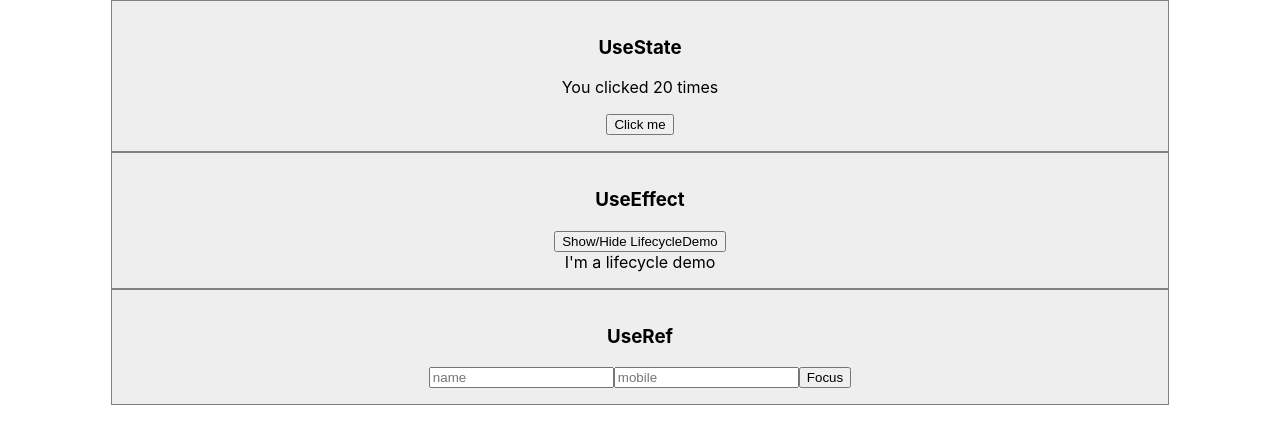
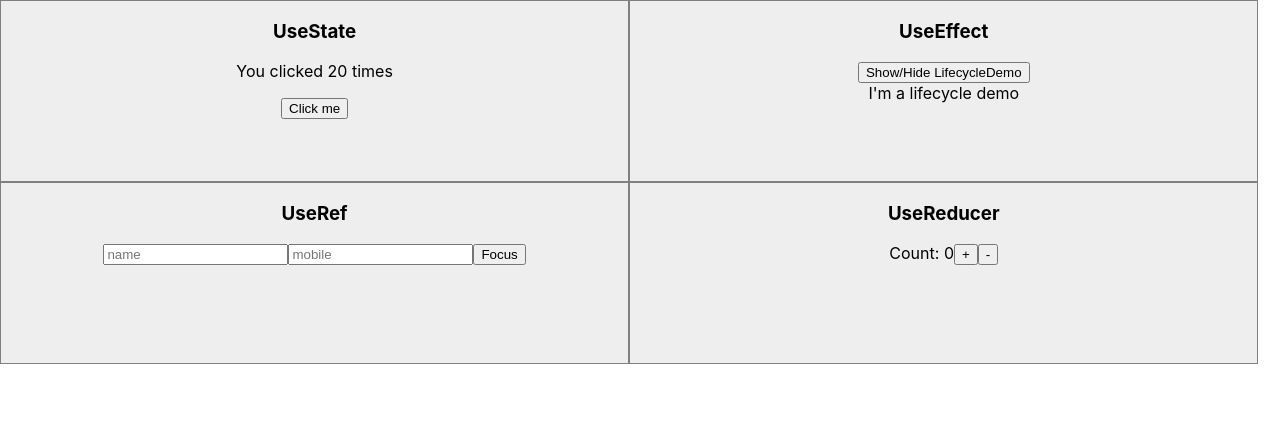
Before and after one commit to raeville7/react-hooks, a React (Create React App) app: page / in a window 1280 px wide. Shown: the top 444 px of the page. Built offline with nearby package versions, Linux system fonts and the light colour scheme.

Commit message:
added useReducer

```diff
--- a/src/App.css
+++ b/src/App.css
@@ -35,8 +35,8 @@
 .component {
   border: 1px solid grey;
   background-color: #eee;
-  padding: 1rem;
-  width: 80%;
   text-align: center;
-  margin: 0 auto;
+  width: 49%;
+  height: 180px;
+  float: left;
 }
--- a/src/App.js
+++ b/src/App.js
@@ -3,6 +3,7 @@ import './App.css';
 import UseState from './UseState';
 import UseEffect from './UseEffect';
 import UseRef from './UseRef';
+import UseReducer from './UseReducer';
 
 function App() {
   return (
@@ -24,6 +25,7 @@ function App() {
       <div className="component"><UseState /></div>
       <div className="component"><UseEffect /></div>
       <div className="component"><UseRef /></div>
+      <div className="component"><UseReducer /></div>
     </div>
   );
 }
--- /dev/null
+++ b/src/UseReducer.js
@@ -0,0 +1,26 @@
+import React, { useReducer } from "react";
+const initialState = { count: 0 };
+function reducer(state, action) {
+  switch (action.type) {
+    case "increment":
+      return { count: state.count + 1 };
+    case "decrement":
+      return { count: state.count - 1 };
+    default:
+      throw new Error();
+  }
+}
+
+const UseReducer = () => {
+  const [state, dispatch] = useReducer(reducer, initialState);
+  return (
+    <div>
+      <h3>UseReducer</h3>
+      Count: {state.count}
+      <button onClick={() => dispatch({ type: "increment" })}>+</button>
+      <button onClick={() => dispatch({ type: "decrement" })}>-</button>
+    </div>
+  );
+};
+
+export default UseReducer;
```
Also changed, not shown: src/UseContext.js (added, +11 -0 lines).
